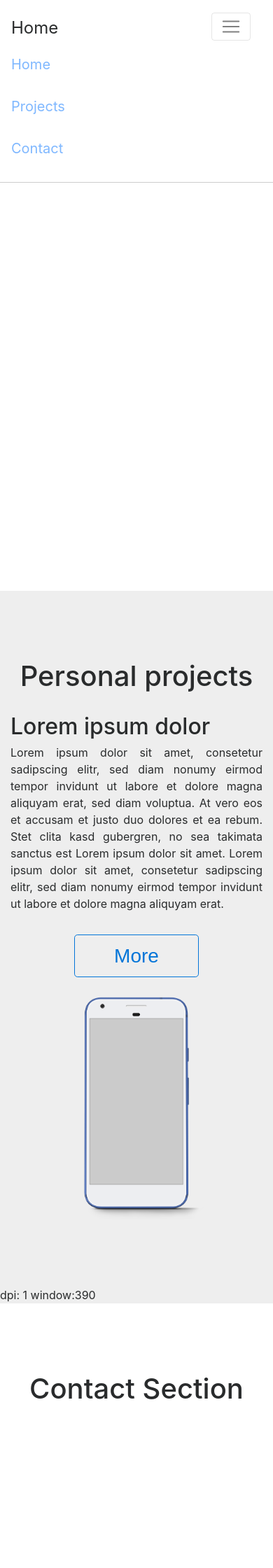
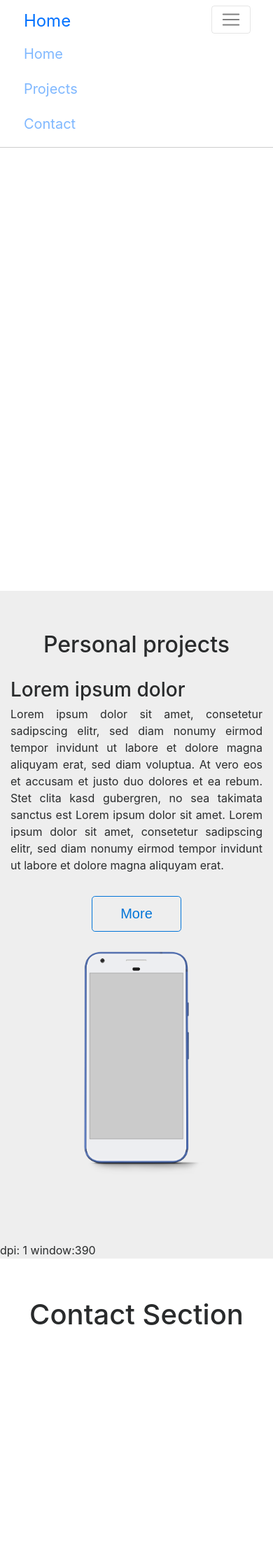
Before and after one commit to jgawrylkowicz/jgawrylkowicz.github.io, a PHP site: page / in a window 390 px wide, after a click that opens the changed part. Shown: the top 2240 px of the page at 70% size. After the commit the page ends 1893 px from the top, so only its background shows below. Run offline with PHP 8.4, Linux system fonts and the light colour scheme.

Commit message:
update mobile support

```diff
--- a/css/scrolling-nav.css
+++ b/css/scrolling-nav.css
@@ -1,11 +1,5 @@
 
 /*
-
-   TODO update media queries the devices, add android
-    Do not design media queries for specific devices
-
-
-
     Desktops:
      * Standard DPI devices
      * HDPI devices
@@ -27,12 +21,17 @@
     Opera???
 
    TODO refractor and import by device for better performance
+    Probably not needed, but still
+
+   TODO OP2 and iPad Mini test
+   TODO DPI 1 test
 
 */
 
 
 :root{
     --theme-color: rgba(0, 113, 255, 0.50);
+    --theme-color-hover: rgba(0, 113, 255, 1);
     --navbar-color: rgba(255, 255, 255, 0.95);
     --navbar-border-botom: rgba(0, 0, 0, 0.2);
 }
@@ -53,7 +52,6 @@ section{
     and also extends the section if the content requires it. */
     height: auto;
     min-height: 100%;
-    padding-top: 100px;
     text-align: center;
     font-size: 1em;
 }
@@ -85,6 +83,7 @@ section{
 .navbar-light .navbar-nav .nav-link{
     color: var(--theme-color);
     display: -webkit-box;
+    outline:none;
 }
 
 .btn-lg {
@@ -102,16 +101,30 @@ section{
     max-height: 80%;   max-width: 80%;
 }
 
+.navbar-light .navbar-nav .nav-link,
+.navbar-light .navbar-toggler,
+.btn-lg {
+    font-size: 1.25rem;
+}
+.navbar-light .navbar-brand{
+    font-size: 1.5rem;
+}
+
+
+
 @media (min-width: 992px) {
 
-    .navbar{
-        height: 80px;
+    section{
+        padding-top: 7.5%;
+    }
+
+    .navbar,
+    .navbar-light .navbar-nav .nav-link {
+        height: 70px;
     }
 
     .navbar-light .navbar-nav .nav-link {
-        height: 80px;
         width: 100px;
-        font-size: 1.2em;
         -webkit-box-pack: center;
         -webkit-box-align: center;
         border-bottom: 3px solid transparent;
@@ -119,104 +132,63 @@ section{
 
     .navbar-light .navbar-nav > li > a:hover,
     .navbar-light .navbar-nav > li > a:focus {
+        color: var(--theme-color-hover) !important;
         border-bottom: 3px solid var(--theme-color);
     }
 
+    /*TODO a:focus not working in safari and chrome, but in opera*/
 }
 
 /*Collapsed navbar for retina displays*/
 @media (max-width: 992px){
 
+    section{
+        padding-top: 15%;
+    }
+
+    /**iPad fix? **************************/
+    body {
+        margin: 0;
+    }
+
+    .navbar-fixed-top {
+        position: relative;
+        top: auto;
+    }
+    .navbar-collapse {
+        max-height: none;
+    }
+    /**************************************/
+    .navbar-light .navbar-brand,
     .navbar-light .navbar-nav .nav-link {
-        height: 60px;
-        font-size: 1.25em;
+        margin-left: 5%;
+    }
+
+    .navbar-light .container {
+        position: relative;
+        width: 100%;
+    }
+
+    .navbar-light .navbar-nav .nav-link {
         -webkit-box-pack: justify;
         -webkit-box-align: center;
-        border-bottom: none;
     }
 
+    .navbar-light .navbar-nav .nav-link,
     .navbar-light .navbar-nav > li > a:hover,
     .navbar-light .navbar-nav > li > a:focus {
         border-bottom: none;
     }
 
-    .navbar-light .navbar-brand {
-        color: var(--theme-color);
-        font-size: 1.5em;
-    }
-
-    .navbar-light .navbar-toggler {
-        font-size: 1.25em;
-    }
-
-    .btn-lg {
-        font-size: 1.75em;
+    .navbar-light .navbar-brand,
+    .navbar-light .navbar-nav > li > a:hover,
+    .navbar-light .navbar-nav > li > a:focus {
+        color: var(--theme-color-hover) !important;
     }
 
     .button-wrapper {
         text-align: center;
-
     }
 
-    .navbar-light .container {
-        position: relative;
-        padding-top: 10px;
-        padding-bottom: 10px;
-        width: 100%;
-    }
+
 }
-
-/*Additional media queries for specific devices*/
-
-@media screen and (min-resolution: 2dppx) and (orientation: portrait),
-screen and (-webkit-min-device-pixel-ratio: 2) and (orientation: portrait){
-
-    .phone-background {
-        max-height: 100%; min-width: 100%;
-    }
-
-    /* Android  */
-    @media (max-width: 992px) {
-        body{
-            font-size: 2em;
-        }
-
-        section{
-            padding-top: 130px;
-        }
-        .navbar-light .navbar-nav .nav-link {
-            height: 50%;
-        }
-    }
-
-    /*iPad*/
-    @media (max-width: 768px) {
-        section{
-            padding-top: 100px;
-        }
-        body{
-            font-size: 1.5em;
-        }
-    }
-
-    /*e.g. iPhone 6*/
-    @media (max-width: 375px) {
-        section{
-            padding-top: 100px;
-        }
-        body{
-            font-size: 1em;
-        }
-    }
-}
-
-/*iOS */
-@media screen and (min-resolution: 2.5dppx) and (orientation: portrait),
-screen and (-webkit-min-device-pixel-ratio: 2.5) and (orientation: portrait){
-
-    @media (max-width: 992px) {
-        body{
-            font-size: 1em;
-        }
-    }
-}
--- a/index.html
+++ b/index.html
@@ -5,8 +5,7 @@
 
     <meta charset="utf-8">
     <meta http-equiv="X-UA-Compatible" content="IE=edge">
-    <meta name="viewport" content="width=device-width, initial-scale=1">
-    <meta content="width=device-width,initial-scale=1, user-scalable=no" name="viewport" />
+    <meta name="viewport" content="width=device-width, initial-scale=1.0">
     <meta name="description" content="">
     <meta name="author" content="">
 
@@ -33,7 +32,6 @@
 
     <nav class="navbar navbar-toggleable-md navbar-light fixed-top bg-faded"  role="navigation">
 
-
         <div class="container">
             <button class="navbar-toggler navbar-toggler-right page-scroll" type="button"
                     data-toggle="collapse" data-target="#collapsingNavbar"
@@ -42,10 +40,7 @@
                 <span class="navbar-toggler-icon"></span>
             </button>
 
-
-        <!--
-        TODO add some kind of nav brand for larger devices
-        -->
+            <!--TODO add some kind of nav brand for larger devices -->
 
             <a class="navbar-brand page-scroll hidden-lg-up" data-toggle="collapse" data-target=".navbar-collapse.show">
                 <div class="active-section"></div>
@@ -54,20 +49,19 @@
             <div class="collapse navbar-collapse" id="collapsingNavbar">
                 <ul class="navbar-nav">
                     <li class="nav-item">
-                        <a class="page-scroll nav-link" data-toggle="collapse" data-target=".navbar-collapse.show"
+                        <a class="page-scroll nav-link" tabindex="1" data-toggle="collapse" data-target=".navbar-collapse.show"
                            href="#page-top">Home</a>
                     </li>
                     <li class="nav-item">
-                        <a class="page-scroll nav-link" data-toggle="collapse" data-target=".navbar-collapse.show"
+                        <a class="page-scroll nav-link" tabindex="2" data-toggle="collapse" data-target=".navbar-collapse.show"
                            href="#projects">Projects</a>
                     </li>
                     <li class="nav-item">
-                        <a class="page-scroll nav-link" data-toggle="collapse" data-target=".navbar-collapse.show"
-                           href="#contact">Contact</a></li>
+                        <a class="page-scroll nav-link" tabindex="3" data-toggle="collapse" data-target=".navbar-collapse.show"
+                           href="#contact">Contact</a>
+                    </li>
                 </ul>
-
             </div>
-
         </div>
 
     </nav>
@@ -86,7 +80,7 @@
     <!-- Projects Section -->
     <section id="projects" class="projects-section"  >
         <div class="container">
-            <h1>Personal projects</h1>
+            <h2>Personal projects</h2>
             <br>
             <div class="row">
                 <div class="col-xl-12 col-lg-12 col-md-12 col-sm-12 col-12">
@@ -94,7 +88,7 @@
                         <div class="col-xl-6 col-lg-6 col-md-12 col-sm-12 col-12">
                             <div style="text-align: justify;">
 
-                                <h2 >Lorem ipsum dolor</h2>
+                                <h3 >Lorem ipsum dolor</h3>
                                 <p>
                                     Lorem ipsum dolor sit amet, consetetur sadipscing elitr, sed diam nonumy eirmod tempor
                                     invidunt ut labore et dolore magna aliquyam erat, sed diam voluptua. At vero eos et accusam
@@ -109,11 +103,8 @@
                             </div>
                         </div>
 
-
-
                         <div class="col-xl-6 col-lg-6 col-md-12 col-sm-12 col-12">
                             <div class="row">
-
                                 <div class="col-xl-12 col-lg-12 col-md-12"
                                      data-aos="fade-down"
                                      data-aos-easing="ease-in"
@@ -139,7 +130,6 @@
                                 <!--INDICATORS -->
 
                             </div>
-
                         </div>
                     </div>
                 </div>
@@ -172,9 +162,6 @@
         AOS.init();
     </script>
 
-
-
-
     <script>
 
         function resizeSection() {
@@ -188,12 +175,7 @@
         }
 
         window.onload = resizeSection();
-
-
-
-
     </script>
 
 </body>
-
 </html>
```
Lines whose indentation alone changed are shown as unchanged.
